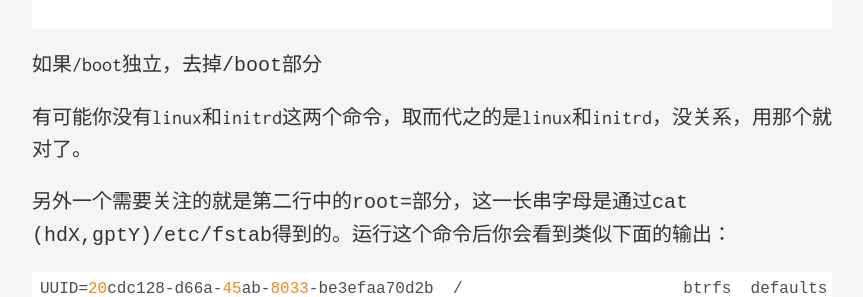
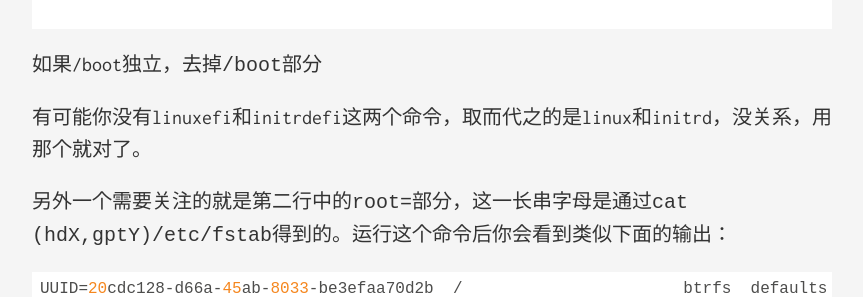
Before and after one commit to Meursau1T/WongRuoran.github.io, a Jekyll site: the page built from _posts/2018-12-11-Grub2手动引导系统.md, in a window 1280 px wide. Shown: the part 1171-1468 px from the top of the page, without its empty margins (208-1071 px from the left). Built offline with Jekyll 4.4.1, drawn with Linux system fonts in a browser that asks for light colours.

Commit message:
Inital commit

```diff
--- a/_posts/2018-12-11-Grub2手动引导系统.md
+++ b/_posts/2018-12-11-Grub2手动引导系统.md
@@ -34,7 +34,7 @@ boot
 
 如果/boot独立，去掉`/boot`部分
 
-有可能你没有linux和initrd这两个命令，取而代之的是linux和initrd，没关系，用那个就对了。
+有可能你没有linuxefi和initrdefi这两个命令，取而代之的是linux和initrd，没关系，用那个就对了。
 
 另外一个需要关注的就是第二行中的`root=`部分，这一长串字母是通过`cat (hdX,gptY)/etc/fstab`得到的。运行这个命令后你会看到类似下面的输出：
 
```
